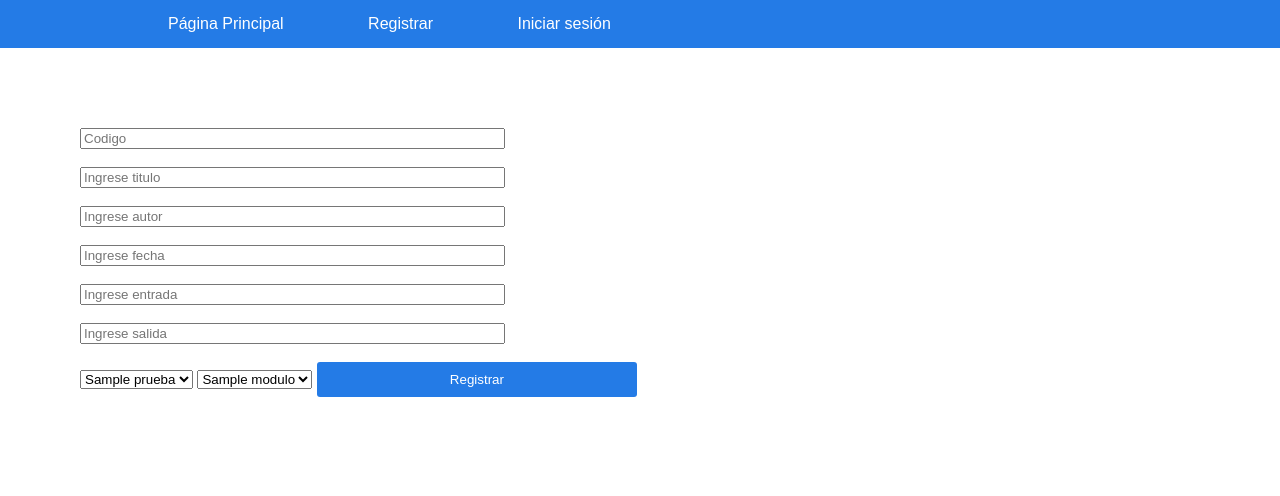
After one commit to upames/bitacora, a PHP site: page /registrarBitacora.php in a window 1280 px wide. The commit adds this page. Shown: the top 496 px of the page. Run offline with PHP 8.4, Linux system fonts and the light colour scheme; tables that the repository leaves empty hold one stand-in row (values such as "Sample post").

Commit message:
Formulario de Registro de Bitacora

```diff
--- a/index.php
+++ b/index.php
@@ -21,6 +21,7 @@
                <li><a href="registroProducto.php">Registrar Productos</a></li>
                 <li><a href="buscarProducto.php">Buscar Producto</a></li>
                 <li><a href="sesionCodigoBarras.php">Sesiòn con codigo</a></li>
+                <li><a href="bitacora.php">Entrar a bitacora</a></li>
            </ul>
          </div>
        </div>
--- /dev/null
+++ b/registrarBitacora.php
@@ -0,0 +1,78 @@
+<!DOCTYPE html>
+<html lang="en" dir="ltr">
+  <head>
+    <meta charset="utf-8">
+    <title></title>
+  </head>
+  <body>
+  <link rel="stylesheet" href="estilo.css">
+    <link rel="stylesheet" href="estilo2.css">
+      <nav>
+              <ul class="nav navbar-nav">
+                <li><a href="index.php">P&aacutegina Principal</a></li>
+                <li><a href="agregarUsuarioinfo.php">Registrar</a></li>
+                <li><a href="login.php">Iniciar sesi&oacuten</a></li>
+              </ul>
+        </nav>
+
+
+ <form method="post" action="agregarBitacoraProcesa.php">
+   <input type="text" name="codigo"  align="center" size="50" placeholder="Codigo" required><br><br>
+   <input type="text" name="titulo"  align="center" size="50" placeholder="Ingrese titulo" required><br><br>
+   <input type="text" name="autor" align="center" size="50" placeholder="Ingrese autor" required><br><br>
+   <input type="text" name="fecha" align="center" size="50" placeholder="Ingrese fecha" required><br><br>
+   <input type="text" name="entrada" align="center" size="50" placeholder="Ingrese entrada" required><br><br>
+   <input type="text" name="salida" align="center" size="50" placeholder="Ingrese salida" required><br><br>
+
+   <select>
+     <?php
+       $consulta = "SELECT * FROM prueba";
+
+       $conexion=mysqli_connect("localhost","root","","bitacora") or
+        die("Problemas en la conexión");
+        $respuesta= mysqli_query($conexion,$consulta)or die("Problemas en el select".mysqli_error($conexion));
+
+        mysqli_close($conexion);
+
+
+        while ($pruebas= mysqli_fetch_array($respuesta))
+        {
+          $valor=$pruebas['id_prueba'];
+          $valor2=$pruebas['nombre_prueba'];
+
+          echo "<option value=".$valor.">".$valor2."</option>\n";
+        }
+
+
+     ?>
+
+   </select>
+
+   <select>
+     <?php
+       $consulta1 = "SELECT * FROM modulo";
+
+       $conexion1=mysqli_connect("localhost","root","","bitacora") or
+        die("Problemas en la conexión");
+        $respuesta1= mysqli_query($conexion1,$consulta1)or die("Problemas en el select".mysqli_error($conexion1));
+
+        mysqli_close($conexion1);
+
+
+        while ($pruebas1= mysqli_fetch_array($respuesta1))
+        {
+          $valor1=$pruebas1['id_modulo'];
+          $valor12=$pruebas1['nombre_modulo'];
+
+          echo "<option value=".$valor1.">".$valor12."</option>\n";
+        }
+
+
+     ?>
+
+   </select>
+   <input type="submit" value="Registrar">
+
+ </form>
+  </body>
+</html>
```
Also changed, not shown: bitacora.php (added).
